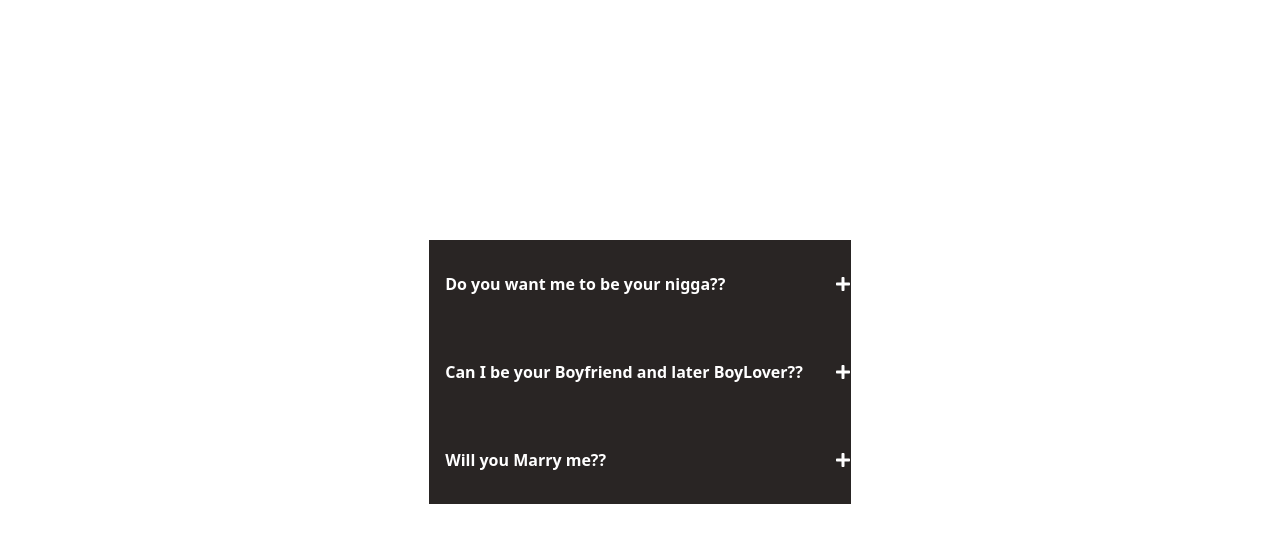
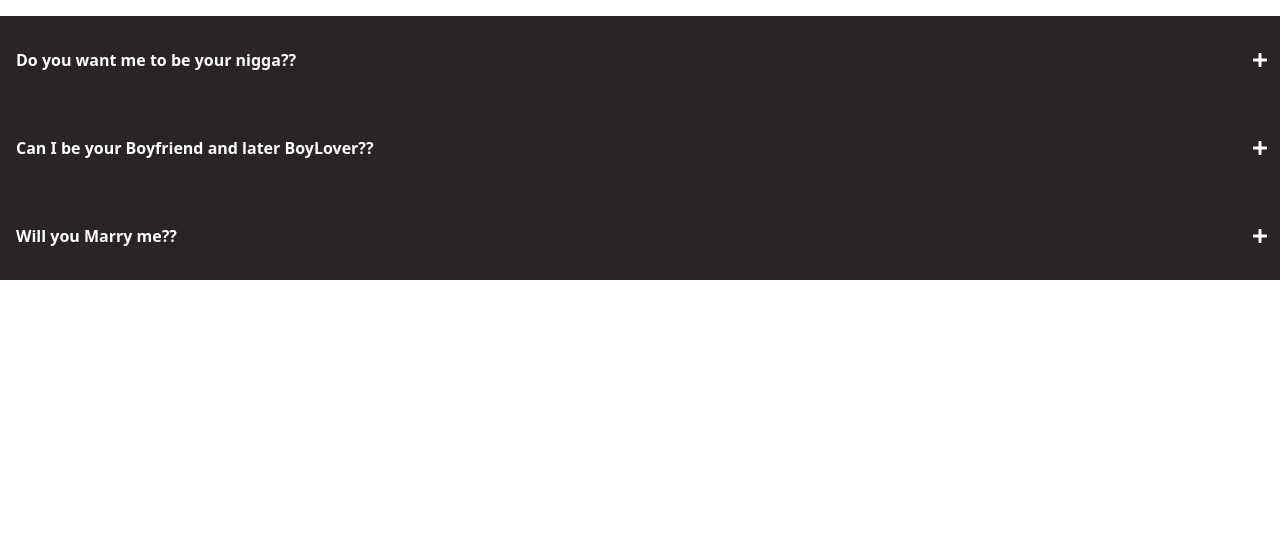
Before and after one commit to kolamat/accordion2, a React (Vite) app: page / in a window 1280 px wide. Shown: the top 542 px of the page. Built offline with nearby package versions, Linux system fonts and the light colour scheme.

Commit message:
On branch main Your branch is ahead of 'origin/main' by 2 commits.   (use "git push" to publish your local commits)
Changes to be committed:
	modified:   src/components/Accordion.jsx

```diff
--- a/src/components/Accordion.jsx
+++ b/src/components/Accordion.jsx
@@ -17,27 +17,19 @@ const Accordion = () => {
   };
 
   return (
-    <>
-      <div
-        className={`bg-white flex flex-col items-center justify-center relative h-screen`}
-      >
-        <div className={`absolute top-[30%]`}>
+    <div className={`pt-4`}>
       {Data.map((item, index) => {
         return (
           <>
             <button
-                  className={`flex justify-between items-center w-full text-center bg-stone-800 text-white`}
+              className={`flex justify-between items-center w-full text-center bg-stone-800 text-white pr-3`}
               onClick={() => toggle(index)}
               key={index}
             >
-                  <h1
-                    className={`p-8 pl-4 transition-all duration-300 font-bold`}
-                  >
+              <h1 className={`p-8 pl-4 transition-all duration-300 font-bold`}>
                 {item.title}
               </h1>
-                  <span
-                    className={`hover:rotate-180 transition-all duration-300`}
-                  >
+              <span className={`hover:rotate-180 transition-all duration-300`}>
                 {clicked === index ? <FaMinus /> : <FaPlus />}
               </span>
             </button>
@@ -59,8 +51,6 @@ const Accordion = () => {
         );
       })}
     </div>
-      </div>
-    </>
   );
 };
 
```
Lines whose indentation alone changed are shown as unchanged.
